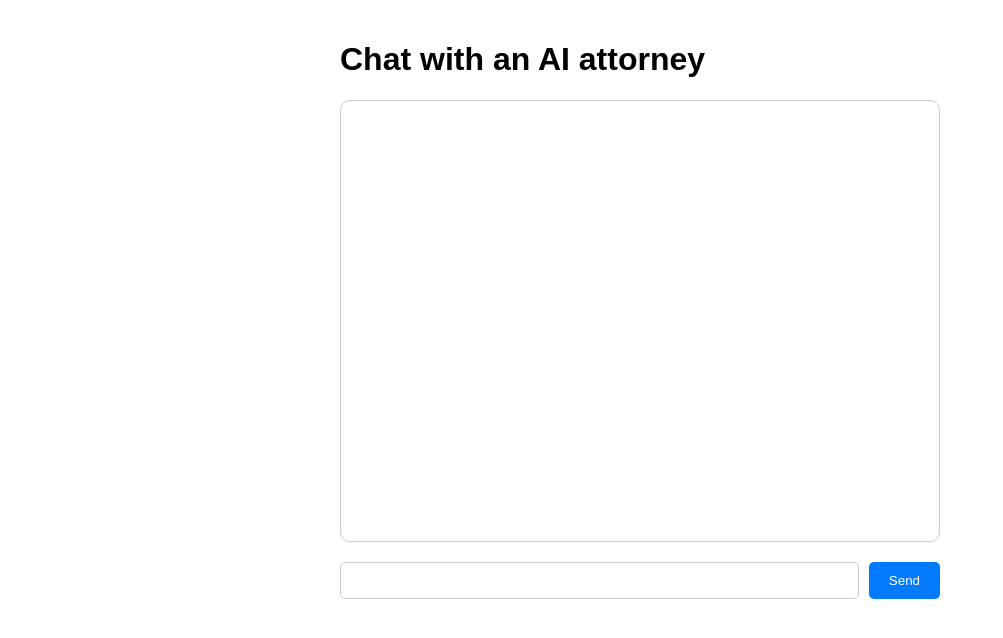
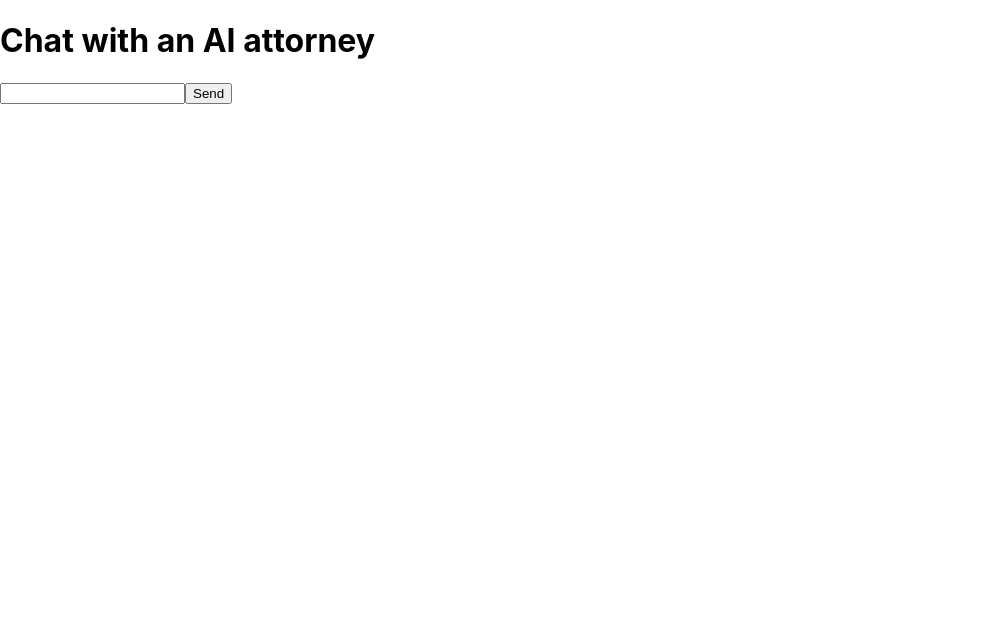
Before and after one commit to fspah/AI-Attorney-frontend, a React (Create React App) app: page /chat in a window 1280 px wide. Shown: the top 638 px of the page, without its empty margins (0-1003 px from the left). Built offline with nearby package versions, Linux system fonts and the light colour scheme.

Commit message:
chatbott

```diff
--- a/src/pages/ChatPage.css
+++ b/src/pages/ChatPage.css
@@ -49,3 +49,35 @@
   .chat-message.assistant {
     background: #f0f0f0;
   }
+
+  .spinner {
+    width: 40px;
+    height: 40px;
+    position: relative;
+    margin: 0 auto;
+  }
+
+  .double-bounce1, .double-bounce2 {
+    width: 100%;
+    height: 100%;
+    border-radius: 50%;
+    background-color: #333;
+    opacity: 0.6;
+    position: absolute;
+    top: 0;
+    left: 0;
+
+    animation: sk-bounce 2.0s infinite ease-in-out;
+  }
+
+  .double-bounce2 {
+    animation-delay: -1.0s;
+  }
+
+  @keyframes sk-bounce {
+    0%, 100% {
+      transform: scale(0.0);
+    } 50% {
+      transform: scale(1.0);
+    }
+  }
--- a/src/pages/ChatPage.js
+++ b/src/pages/ChatPage.js
@@ -2,9 +2,20 @@ import React, { useState } from 'react';
 import axios from 'axios';
 import './ChatPage.css'; // Add this line to import styles
 
+// Define Spinner outside of the ChatPage
+function Spinner() {
+  return (
+    <div className="spinner">
+      <div className="double-bounce1" />
+      <div className="double-bounce2" />
+    </div>
+  );
+}
+
 function ChatPage() {
   const [message, setMessage] = useState('');
   const [chatHistory, setChatHistory] = useState([]);
+  const [isSending, setIsSending] = useState(false);
 
   const handleMessageChange = (event) => {
     setMessage(event.target.value);
@@ -13,30 +24,39 @@ function ChatPage() {
   const handleFormSubmit = async (event) => {
     event.preventDefault();
 
+    setChatHistory((oldChatHistory) => [...oldChatHistory, { role: 'user', content: message }]);
+    setIsSending(true);
+
     try {
       const response = await axios.post(`${process.env.REACT_APP_BACKEND_URL}/chat`, { prompt: message });
-      setChatHistory((oldChatHistory) => [...oldChatHistory, { role: 'user', content: message }, { role: 'assistant', content: response.data.answer }]);
+      setChatHistory((oldChatHistory) => [...oldChatHistory, { role: 'assistant', content: response.data.answer }]);
       setMessage('');
     } catch (error) {
       console.error(error);
     }
+
+    setIsSending(false);
   };
 
   return (
-    <div className="chat-container">
+    <div>
       <h1>Chat with an AI attorney</h1>
-      <div className="chat-box">
-        {chatHistory.map((chat, index) => (
-          // eslint-disable-next-line react/no-array-index-key
-          <div key={`${chat.role}-${index}-${Date.now()}`} className={`chat-message ${chat.role}`}>
+      <div>
+        {chatHistory.map((chat) => ( // remove 'index'
+          <div key={chat.id}>
             <strong>{chat.role === 'user' ? 'You: ' : 'Assistant: '}</strong>
-            {chat.content}
+            {chat.role === 'assistant' && isSending ? (
+              <Spinner /> // replace this with your loading animation
+            ) : (
+              chat.content
+            )}
           </div>
         ))}
+        {isSending && <p>Sending...</p>}
       </div>
-      <form onSubmit={handleFormSubmit} className="chat-input-form">
-        <input type="text" value={message} onChange={handleMessageChange} required className="chat-input" />
-        <input type="submit" value="Send" className="chat-submit" />
+      <form onSubmit={handleFormSubmit}>
+        <input type="text" value={message} onChange={handleMessageChange} required />
+        <input type="submit" value="Send" disabled={isSending} />
       </form>
     </div>
   );
```
